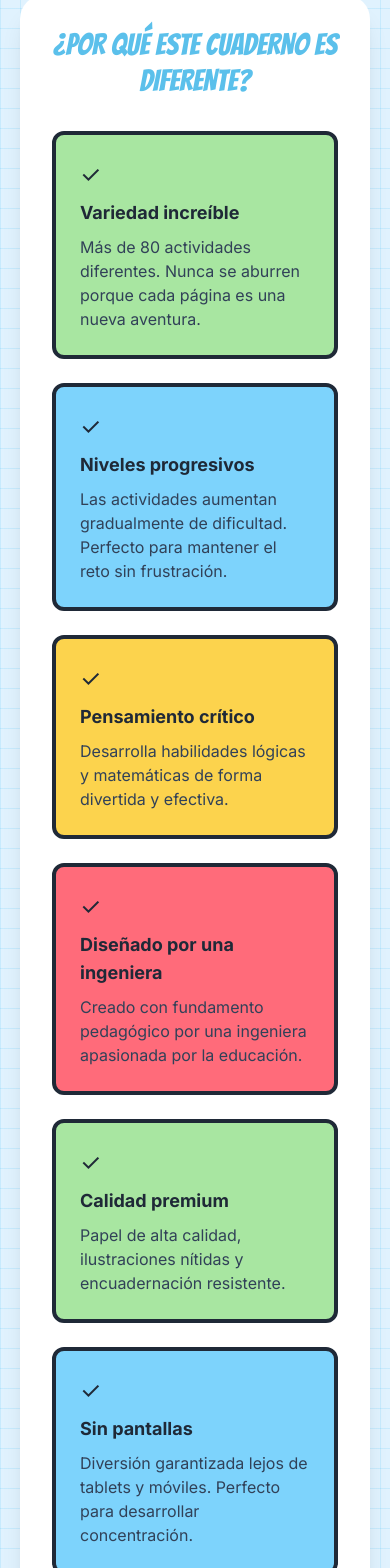
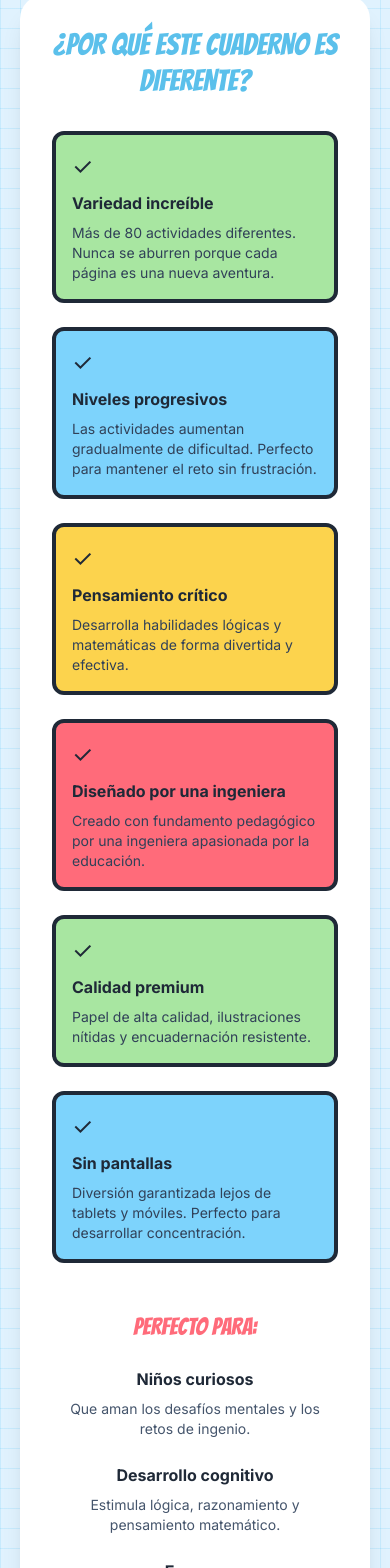
Before and after one commit to magdis-star/elemental-kids-hub-, a Next.js app: page /libro/1 in a window 390 px wide. Shown: the part 2500-4068 px from the top of the page. Built offline with nearby package versions, Linux system fonts and the light colour scheme.

Commit message:
Fix mobile text overflow in colored feature boxes
- Added responsive padding (p-4 mobile, p-6 desktop)
- Smaller text on mobile (text-sm for body, text-base for headings)
- Added break-words to prevent overflow
- Text now fits properly in boxes on all screen sizes

```diff
--- a/app/libro/[id]/page.tsx
+++ b/app/libro/[id]/page.tsx
@@ -241,40 +241,40 @@ export default function BookPage() {
             </h2>
 
             <div className="grid md:grid-cols-2 gap-6">
-              <div className="bg-[#A8E6A1] rounded-xl p-6 border-4 border-[#1F2937]">
+              <div className="bg-[#A8E6A1] rounded-xl p-4 md:p-6 border-4 border-[#1F2937]">
                 <div className="text-2xl mb-2">✓</div>
-                <h3 className="font-bold text-lg mb-2">Variedad increíble</h3>
-                <p className="text-slate-700">Más de {book.id === 1 ? '80' : '100'} actividades diferentes. Nunca se aburren porque cada página es una nueva aventura.</p>
+                <h3 className="font-bold text-base md:text-lg mb-2 break-words">Variedad increíble</h3>
+                <p className="text-slate-700 text-sm break-words">Más de {book.id === 1 ? '80' : '100'} actividades diferentes. Nunca se aburren porque cada página es una nueva aventura.</p>
               </div>
 
-              <div className="bg-[#7DD3FC] rounded-xl p-6 border-4 border-[#1F2937]">
+              <div className="bg-[#7DD3FC] rounded-xl p-4 md:p-6 border-4 border-[#1F2937]">
                 <div className="text-2xl mb-2">✓</div>
-                <h3 className="font-bold text-lg mb-2">Niveles progresivos</h3>
-                <p className="text-slate-700">Las actividades aumentan gradualmente de dificultad. Perfecto para mantener el reto sin frustración.</p>
+                <h3 className="font-bold text-base md:text-lg mb-2 break-words">Niveles progresivos</h3>
+                <p className="text-slate-700 text-sm break-words">Las actividades aumentan gradualmente de dificultad. Perfecto para mantener el reto sin frustración.</p>
               </div>
 
-              <div className="bg-[#FCD34D] rounded-xl p-6 border-4 border-[#1F2937]">
+              <div className="bg-[#FCD34D] rounded-xl p-4 md:p-6 border-4 border-[#1F2937]">
                 <div className="text-2xl mb-2">✓</div>
-                <h3 className="font-bold text-lg mb-2">{book.id === 1 ? 'Pensamiento crítico' : 'Regalo descargable secreto'}</h3>
-                <p className="text-slate-700">{book.id === 1 ? 'Desarrolla habilidades lógicas y matemáticas de forma divertida y efectiva.' : 'Incluye acceso a contenido extra descargable para seguir la diversión en casa.'}</p>
+                <h3 className="font-bold text-base md:text-lg mb-2 break-words">{book.id === 1 ? 'Pensamiento crítico' : 'Regalo descargable secreto'}</h3>
+                <p className="text-slate-700 text-sm break-words">{book.id === 1 ? 'Desarrolla habilidades lógicas y matemáticas de forma divertida y efectiva.' : 'Incluye acceso a contenido extra descargable para seguir la diversión en casa.'}</p>
               </div>
 
-              <div className="bg-[#FF6B7A] rounded-xl p-6 border-4 border-[#1F2937]">
+              <div className="bg-[#FF6B7A] rounded-xl p-4 md:p-6 border-4 border-[#1F2937]">
                 <div className="text-2xl mb-2">✓</div>
-                <h3 className="font-bold text-lg mb-2">Diseñado por una ingeniera</h3>
-                <p className="text-slate-700">Creado con fundamento pedagógico por una ingeniera apasionada por la educación.</p>
+                <h3 className="font-bold text-base md:text-lg mb-2 break-words">Diseñado por una ingeniera</h3>
+                <p className="text-slate-700 text-sm break-words">Creado con fundamento pedagógico por una ingeniera apasionada por la educación.</p>
               </div>
 
-              <div className="bg-[#A8E6A1] rounded-xl p-6 border-4 border-[#1F2937]">
+              <div className="bg-[#A8E6A1] rounded-xl p-4 md:p-6 border-4 border-[#1F2937]">
                 <div className="text-2xl mb-2">✓</div>
-                <h3 className="font-bold text-lg mb-2">Calidad premium</h3>
-                <p className="text-slate-700">Papel de alta calidad, ilustraciones nítidas y encuadernación resistente.</p>
+                <h3 className="font-bold text-base md:text-lg mb-2 break-words">Calidad premium</h3>
+                <p className="text-slate-700 text-sm break-words">Papel de alta calidad, ilustraciones nítidas y encuadernación resistente.</p>
               </div>
 
-              <div className="bg-[#7DD3FC] rounded-xl p-6 border-4 border-[#1F2937]">
+              <div className="bg-[#7DD3FC] rounded-xl p-4 md:p-6 border-4 border-[#1F2937]">
                 <div className="text-2xl mb-2">✓</div>
-                <h3 className="font-bold text-lg mb-2">Sin pantallas</h3>
-                <p className="text-slate-700">Diversión garantizada lejos de tablets y móviles. Perfecto para desarrollar concentración.</p>
+                <h3 className="font-bold text-base md:text-lg mb-2 break-words">Sin pantallas</h3>
+                <p className="text-slate-700 text-sm break-words">Diversión garantizada lejos de tablets y móviles. Perfecto para desarrollar concentración.</p>
               </div>
             </div>
 
```
